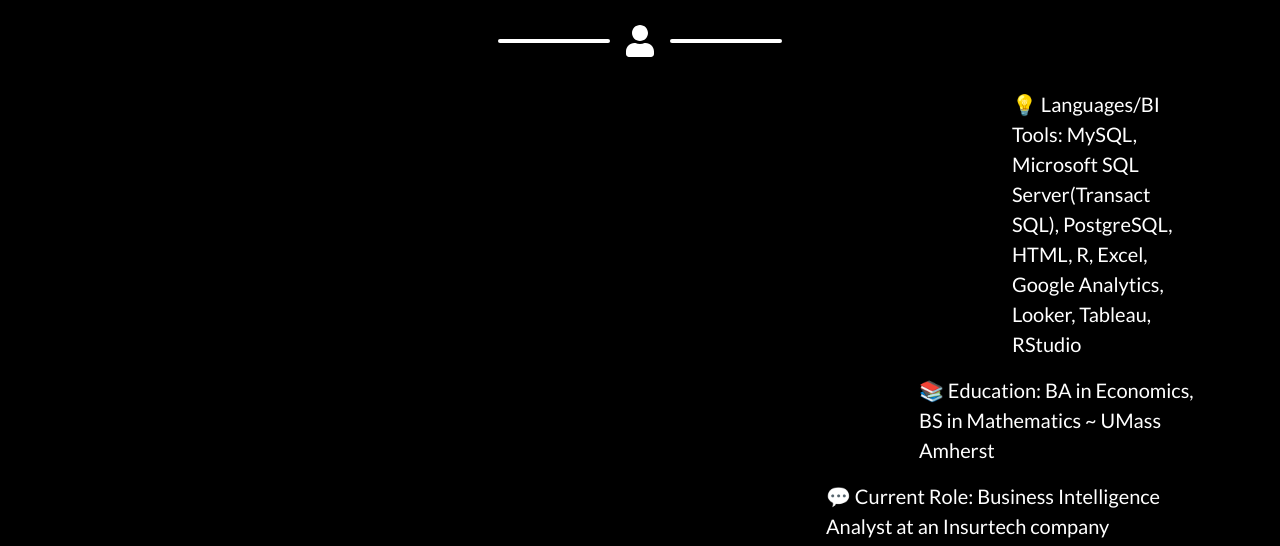
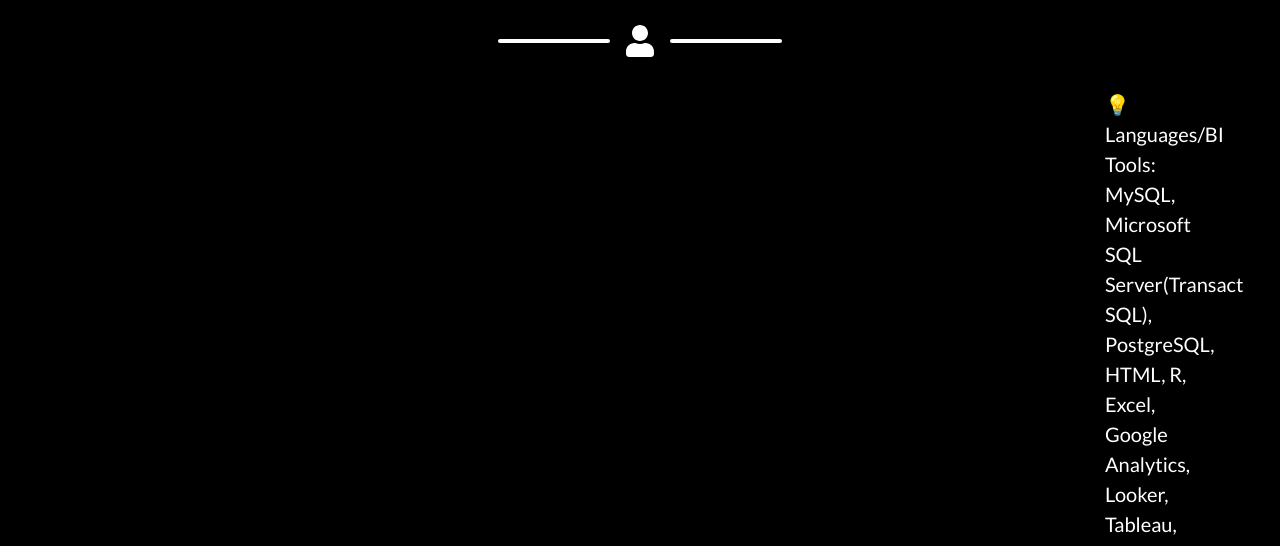
Before and after one commit to itummino/isabel, a plain HTML site: page index.html in a window 1280 px wide. Shown: the part 1793-2339 px from the top of the page. Drawn offline with nearby package versions, Linux system fonts and the light colour scheme.

Commit message:
Update index.html

```diff
--- a/index.html
+++ b/index.html
@@ -139,7 +139,7 @@
                     <div class="divider-custom-line"></div>
                 </div>
                 <!-- About Section Content-->
-                    <div class="col-lg-2 ms-auto"><p class="lead">💡 Languages/BI Tools: MySQL, Microsoft SQL Server(Transact SQL), PostgreSQL, HTML, R, Excel, Google Analytics, Looker, Tableau, RStudio</p></div>
+                    <div class="col-lg-1 ms-auto"><p class="lead">💡 Languages/BI Tools: MySQL, Microsoft SQL Server(Transact SQL), PostgreSQL, HTML, R, Excel, Google Analytics, Looker, Tableau, RStudio</p></div>
                     <div class="col-lg-3 ms-auto"><p class="lead">📚 Education: BA in Economics, BS in Mathematics ~ UMass Amherst</p></div>
                     <div class="col-lg-4 ms-auto"><p class="lead">💬 Current Role: Business Intelligence Analyst at an Insurtech company</p></div>
                 </div>
```
